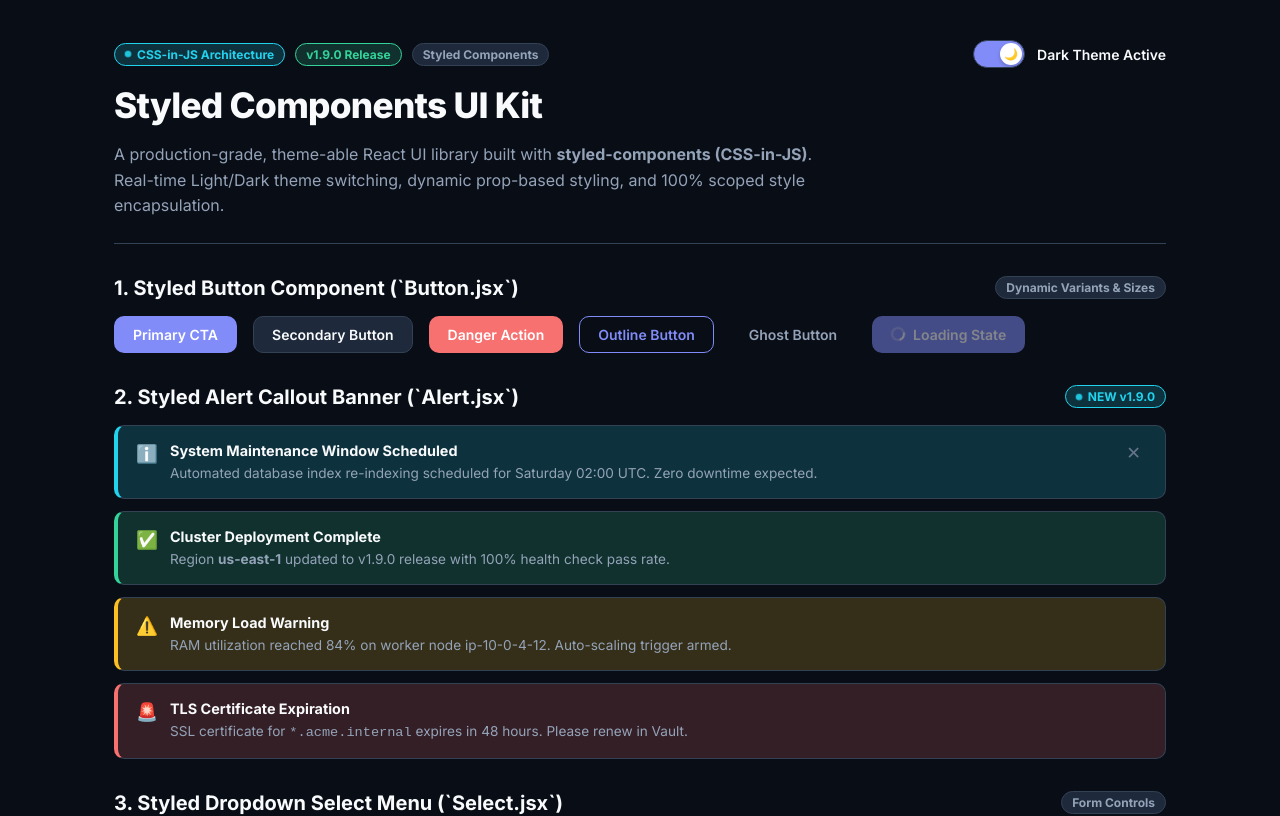
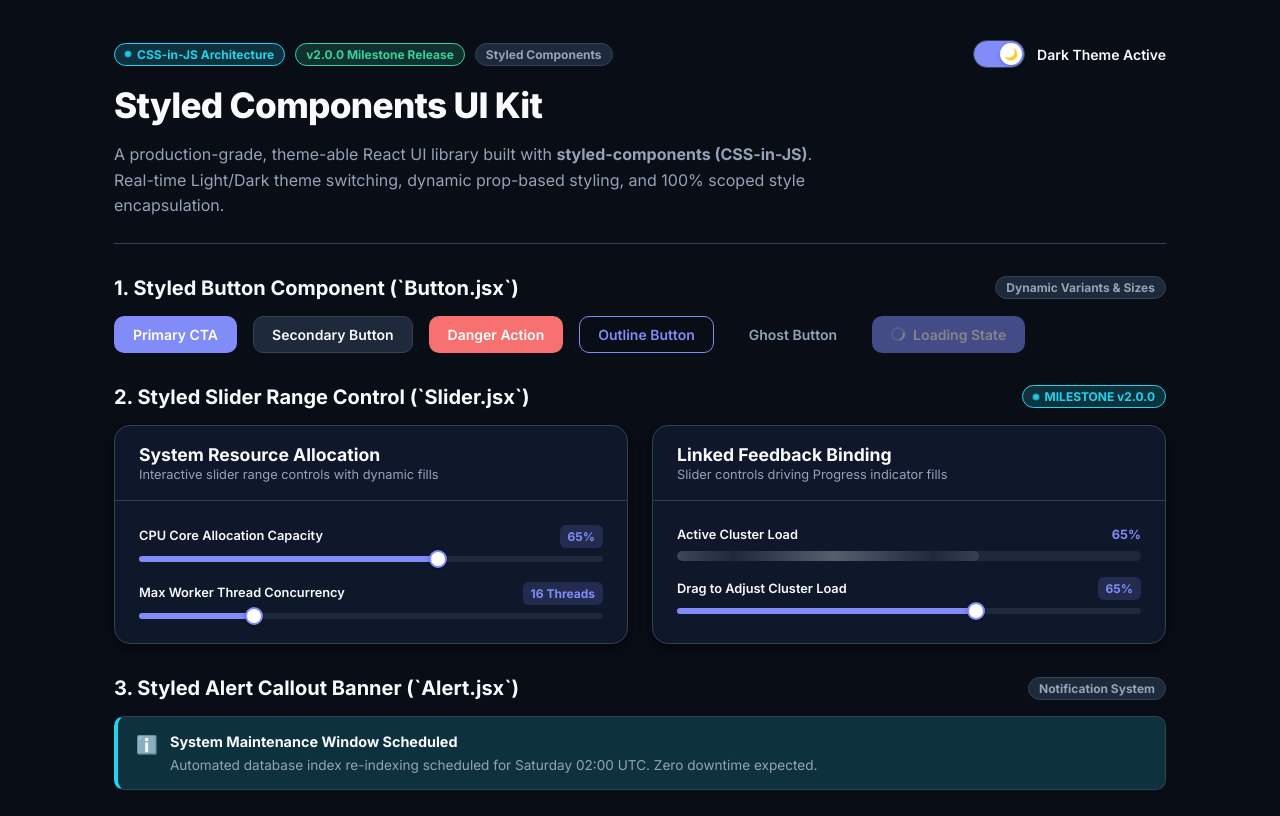
Before and after one commit to breakingthebot/styled-components-theme-uikit-build54, a React (Vite) app: page / in a window 1280 px wide. Shown: the top 816 px of the page. Built offline with nearby package versions, Linux system fonts and the light colour scheme.

Commit message:
feat: release v2.0.0 - Styled Slider Range Control Component

```diff
--- a/src/App.jsx
+++ b/src/App.jsx
@@ -22,6 +22,7 @@ import { Tooltip } from './components/Tooltip/Tooltip';
 import { Accordion } from './components/Accordion/Accordion';
 import { Select } from './components/Select/Select';
 import { Alert } from './components/Alert/Alert';
+import { Slider } from './components/Slider/Slider';
 
 const AppContainer = styled.div`
   max-width: 1100px;
@@ -105,7 +106,8 @@ export function App() {
   const [inputValue, setInputValue] = useState('acme-corp-prod');
   const [selectedCluster, setSelectedCluster] = useState('us-east-1');
   const [progressVal, setProgressVal] = useState(72);
-  const [showAlert, setShowAlert] = useState(true);
+  const [sliderVal, setSliderVal] = useState(65);
+  const [concurrencyVal, setConcurrencyVal] = useState(16);
 
   const theme = isDarkMode ? darkTheme : lightTheme;
 
@@ -124,7 +126,7 @@ export function App() {
           <HeaderTop>
             <BadgeStrip>
               <Badge variant="info" hasDot isPulse>CSS-in-JS Architecture</Badge>
-              <Badge variant="success">v1.9.0 Release</Badge>
+              <Badge variant="success">v2.0.0 Milestone Release</Badge>
               <Badge variant="neutral">Styled Components</Badge>
             </BadgeStrip>
 
@@ -167,42 +169,77 @@ export function App() {
           </Row>
         </Section>
 
-        {/* SECTION 2: ALERT CALLOUT BANNERS (NEW v1.9.0) */}
+        {/* SECTION 2: SLIDER RANGE CONTROL (NEW v2.0.0 MILESTONE) */}
         <Section>
           <SectionHeader>
-            <SectionTitle>2. Styled Alert Callout Banner (`Alert.jsx`)</SectionTitle>
-            <Badge variant="info" hasDot isPulse>NEW v1.9.0</Badge>
+            <SectionTitle>2. Styled Slider Range Control (`Slider.jsx`)</SectionTitle>
+            <Badge variant="info" hasDot isPulse>MILESTONE v2.0.0</Badge>
           </SectionHeader>
 
-          <div style={{ display: 'flex', flexDirection: 'column', gap: '12px' }}>
-            {showAlert && (
-              <Alert
-                variant="info"
-                title="System Maintenance Window Scheduled"
-                onClose={() => setShowAlert(false)}
-              >
-                Automated database index re-indexing scheduled for Saturday 02:00 UTC. Zero downtime expected.
-              </Alert>
-            )}
+          <Grid>
+            <Card>
+              <Card.Header title="System Resource Allocation" subtitle="Interactive slider range controls with dynamic fills" />
+              <Card.Body>
+                <div style={{ display: 'flex', flexDirection: 'column', gap: '20px' }}>
+                  <Slider
+                    label="CPU Core Allocation Capacity"
+                    value={sliderVal}
+                    onChange={setSliderVal}
+                    unit="%"
+                  />
 
-            <Alert variant="success" title="Cluster Deployment Complete">
-              Region <strong>us-east-1</strong> updated to v1.9.0 release with 100% health check pass rate.
-            </Alert>
+                  <Slider
+                    label="Max Worker Thread Concurrency"
+                    value={concurrencyVal}
+                    onChange={setConcurrencyVal}
+                    min={1}
+                    max={64}
+                    unit=" Threads"
+                  />
+                </div>
+              </Card.Body>
+            </Card>
 
-            <Alert variant="warning" title="Memory Load Warning">
-              RAM utilization reached 84% on worker node ip-10-0-4-12. Auto-scaling trigger armed.
-            </Alert>
+            <Card>
+              <Card.Header title="Linked Feedback Binding" subtitle="Slider controls driving Progress indicator fills" />
+              <Card.Body>
+                <div style={{ display: 'flex', flexDirection: 'column', gap: '16px' }}>
+                  <Progress
+                    label="Active Cluster Load"
+                    value={sliderVal}
+                    showValue
+                    variant="gradient"
+                    animated
+                  />
 
-            <Alert variant="danger" title="TLS Certificate Expiration">
-              SSL certificate for <code>*.acme.internal</code> expires in 48 hours. Please renew in Vault.
-            </Alert>
-          </div>
+                  <Slider
+                    label="Drag to Adjust Cluster Load"
+                    value={sliderVal}
+                    onChange={setSliderVal}
+                    unit="%"
+                  />
+                </div>
+              </Card.Body>
+            </Card>
+          </Grid>
         </Section>
 
-        {/* SECTION 3: DROPDOWN SELECT MENU */}
+        {/* SECTION 3: ALERT CALLOUT BANNERS */}
         <Section>
           <SectionHeader>
-            <SectionTitle>3. Styled Dropdown Select Menu (`Select.jsx`)</SectionTitle>
+            <SectionTitle>3. Styled Alert Callout Banner (`Alert.jsx`)</SectionTitle>
+            <Badge variant="neutral">Notification System</Badge>
+          </SectionHeader>
+
+          <Alert variant="info" title="System Maintenance Window Scheduled">
+            Automated database index re-indexing scheduled for Saturday 02:00 UTC. Zero downtime expected.
+          </Alert>
+        </Section>
+
+        {/* SECTION 4: DROPDOWN SELECT MENU */}
+        <Section>
+          <SectionHeader>
+            <SectionTitle>4. Styled Dropdown Select Menu (`Select.jsx`)</SectionTitle>
             <Badge variant="neutral">Form Controls</Badge>
           </SectionHeader>
 
@@ -220,24 +257,6 @@ export function App() {
               </Card.Body>
             </Card>
           </Grid>
-        </Section>
-
-        {/* SECTION 4: TOOLTIP HOVER POPUP */}
-        <Section>
-          <SectionHeader>
-            <SectionTitle>4. Styled Tooltip Hover Popup (`Tooltip.jsx`)</SectionTitle>
-            <Badge variant="neutral">Overlay System</Badge>
-          </SectionHeader>
-
-          <Row>
-            <Tooltip content="Top positioned directional tooltip" position="top">
-              <Button variant="outline">Hover Top</Button>
-            </Tooltip>
-
-            <Tooltip content="Bottom positioned directional tooltip" position="bottom">
-              <Button variant="outline">Hover Bottom</Button>
-            </Tooltip>
-          </Row>
         </Section>
 
         {/* SECTION 5: MODAL DIALOG SHOWCASE */}
--- /dev/null
+++ b/src/components/Slider/Slider.jsx
@@ -0,0 +1,129 @@
+// src/components/Slider/Slider.jsx
+// Theme-able Slider Range Control Component built with Styled Components.
+// Created: 2026-07-31
+
+import React from 'react';
+import styled, { css } from 'styled-components';
+
+const Container = styled.div`
+  display: flex;
+  flex-direction: column;
+  gap: 8px;
+  width: 100%;
+`;
+
+const LabelRow = styled.div`
+  display: flex;
+  align-items: center;
+  justify-content: space-between;
+  font-size: 0.8rem;
+  font-weight: 600;
+  color: ${({ theme }) => theme.colors.textPrimary};
+`;
+
+const ValueBadge = styled.span`
+  padding: 2px 8px;
+  border-radius: ${({ theme }) => theme.radii.sm};
+  background-color: ${({ theme }) => theme.colors.primaryLight};
+  color: ${({ theme }) => theme.colors.primary};
+  font-size: 0.75rem;
+  font-weight: 700;
+`;
+
+const RangeInput = styled.input.attrs({ type: 'range' })`
+  -webkit-appearance: none;
+  appearance: none;
+  width: 100%;
+  height: 6px;
+  border-radius: ${({ theme }) => theme.radii.full};
+  outline: none;
+  background: ${({ percent, theme }) =>
+    `linear-gradient(to right, ${theme.colors.primary} ${percent}%, ${theme.colors.surfaceElevated} ${percent}%)`};
+  cursor: pointer;
+  transition: background 0.15s ease;
+
+  ${({ disabled }) =>
+    disabled &&
+    css`
+      opacity: 0.5;
+      cursor: not-allowed;
+    `}
+
+  &::-webkit-slider-thumb {
+    -webkit-appearance: none;
+    appearance: none;
+    width: 18px;
+    height: 18px;
+    border-radius: 50%;
+    background-color: #ffffff;
+    border: 2px solid ${({ theme }) => theme.colors.primary};
+    box-shadow: ${({ theme }) => theme.shadows.sm};
+    cursor: pointer;
+    transition: transform 0.15s ease, box-shadow 0.15s ease;
+  }
+
+  &::-webkit-slider-thumb:hover {
+    transform: scale(1.15);
+    box-shadow: 0 0 0 4px ${({ theme }) => theme.colors.primaryLight};
+  }
+
+  &::-moz-range-thumb {
+    width: 18px;
+    height: 18px;
+    border-radius: 50%;
+    background-color: #ffffff;
+    border: 2px solid ${({ theme }) => theme.colors.primary};
+    box-shadow: ${({ theme }) => theme.shadows.sm};
+    cursor: pointer;
+    transition: transform 0.15s ease, box-shadow 0.15s ease;
+  }
+
+  &::-moz-range-thumb:hover {
+    transform: scale(1.15);
+    box-shadow: 0 0 0 4px ${({ theme }) => theme.colors.primaryLight};
+  }
+`;
+
+export const Slider = ({
+  value = 50,
+  onChange,
+  min = 0,
+  max = 100,
+  step = 1,
+  label,
+  showValue = true,
+  disabled = false,
+  unit = '',
+  className,
+}) => {
+  const percent = Math.min(
+    Math.max(0, ((value - min) / (max - min)) * 100),
+    100
+  );
+
+  return (
+    <Container className={className}>
+      {(label || showValue) && (
+        <LabelRow>
+          {label && <span>{label}</span>}
+          {showValue && (
+            <ValueBadge>
+              {value}
+              {unit}
+            </ValueBadge>
+          )}
+        </LabelRow>
+      )}
+
+      <RangeInput
+        min={min}
+        max={max}
+        step={step}
+        value={value}
+        disabled={disabled}
+        percent={percent}
+        onChange={(e) => !disabled && onChange && onChange(Number(e.target.value))}
+      />
+    </Container>
+  );
+};
```
Also changed, not shown: 2 other files (tests, documents, lock files or other folders).
